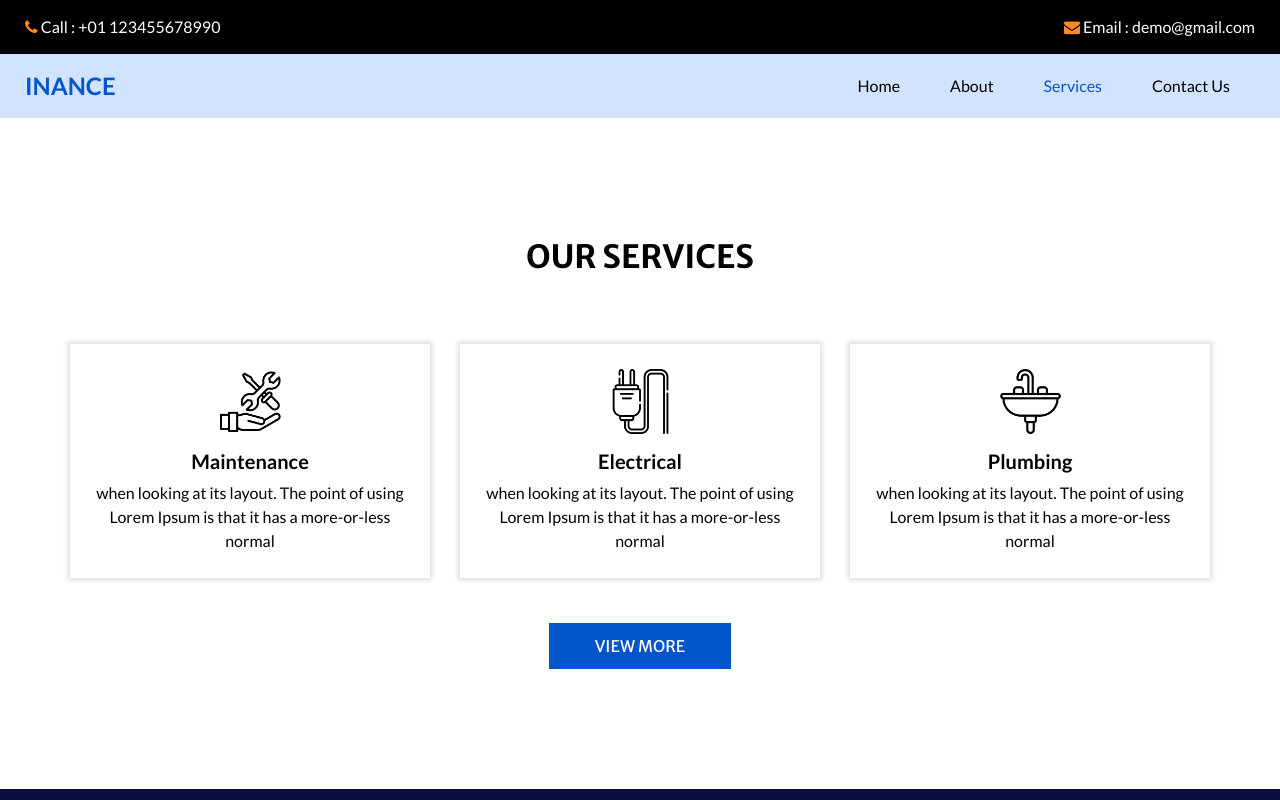
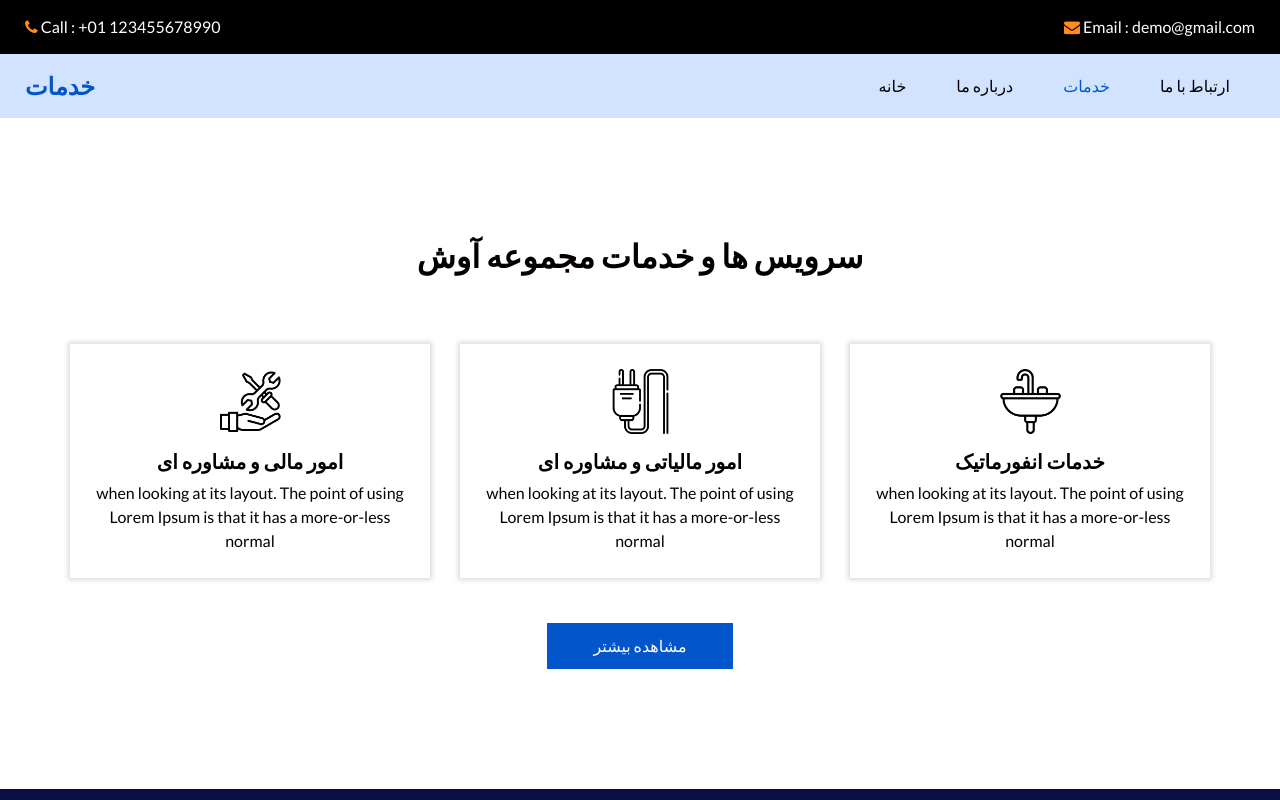
Before and after one commit to milad-taghizadeh/Avash, a plain HTML site: page service.html in a window 1280 px wide. Shown: the top 800 px of the page. Drawn offline with nearby package versions, Linux system fonts and the light colour scheme; some packages are replaced by stand-ins of ours.

Commit message:
feat : add service page

```diff
--- a/service.html
+++ b/service.html
@@ -12,10 +12,11 @@
   <meta name="description" content="" />
   <meta name="author" content="" />
 
-  <title>Inance</title>
+  <title>سرویس ها و خدمات</title>
 
   <!-- slider stylesheet -->
-  <link rel="stylesheet" type="text/css" href="https://cdnjs.cloudflare.com/ajax/libs/OwlCarousel2/2.3.4/assets/owl.carousel.min.css" />
+  <link rel="stylesheet" type="text/css"
+    href="https://cdnjs.cloudflare.com/ajax/libs/OwlCarousel2/2.3.4/assets/owl.carousel.min.css" />
   <!-- bootstrap core css -->
   <link rel="stylesheet" type="text/css" href="css/bootstrap.css" />
   <!-- font awesome style -->
@@ -55,27 +56,28 @@
           <nav class="navbar navbar-expand-lg custom_nav-container ">
             <a class="navbar-brand" href="index.html">
               <span>
-                Inance
+                خدمات
               </span>
             </a>
 
-            <button class="navbar-toggler" type="button" data-toggle="collapse" data-target="#navbarSupportedContent" aria-controls="navbarSupportedContent" aria-expanded="false" aria-label="Toggle navigation">
+            <button class="navbar-toggler" type="button" data-toggle="collapse" data-target="#navbarSupportedContent"
+              aria-controls="navbarSupportedContent" aria-expanded="false" aria-label="Toggle navigation">
               <span class=""> </span>
             </button>
 
             <div class="collapse navbar-collapse" id="navbarSupportedContent">
               <ul class="navbar-nav ">
                 <li class="nav-item ">
-                  <a class="nav-link" href="index.html">Home <span class="sr-only">(current)</span></a>
+                  <a class="nav-link" href="index.html">خانه <span class="sr-only">(current)</span></a>
                 </li>
                 <li class="nav-item">
-                  <a class="nav-link" href="about.html"> About</a>
+                  <a class="nav-link" href="about.html"> درباره ما</a>
                 </li>
                 <li class="nav-item active">
-                  <a class="nav-link" href="service.html">Services</a>
+                  <a class="nav-link" href="service.html">خدمات</a>
                 </li>
                 <li class="nav-item">
-                  <a class="nav-link" href="contact.html">Contact Us</a>
+                  <a class="nav-link" href="contact.html">ارتباط با ما</a>
                 </li>
               </ul>
             </div>
@@ -91,7 +93,7 @@
   <section class="service_section layout_padding">
     <div class="container ">
       <div class="heading_container heading_center">
-        <h2> Our Services </h2>
+        <h2> سرویس ها و خدمات مجموعه آوش </h2>
       </div>
       <div class="row">
         <div class="col-sm-6 col-md-4 mx-auto">
@@ -101,7 +103,7 @@
             </div>
             <div class="detail-box">
               <h5>
-                Maintenance
+                امور مالی و مشاوره ای
               </h5>
               <p>
                 when looking at its layout. The point of using Lorem Ipsum is
@@ -117,7 +119,7 @@
             </div>
             <div class="detail-box">
               <h5>
-                Electrical
+                امور مالیاتی و مشاوره ای
               </h5>
               <p>
                 when looking at its layout. The point of using Lorem Ipsum is
@@ -133,7 +135,7 @@
             </div>
             <div class="detail-box">
               <h5>
-                Plumbing
+                خدمات انفورماتیک
               </h5>
               <p>
                 when looking at its layout. The point of using Lorem Ipsum is
@@ -145,7 +147,7 @@
       </div>
       <div class="btn-box">
         <a href="">
-          View More
+          مشاهده بیشتر
         </a>
       </div>
     </div>
@@ -246,7 +248,8 @@
   </script>
   <script src="js/custom.js"></script>
   <!-- Google Map -->
-  <script src="https://maps.googleapis.com/maps/api/js?key=AIzaSyCh39n5U-4IoWpsVGUHWdqB6puEkhRLdmI&callback=myMap"></script>
+  <script
+    src="https://maps.googleapis.com/maps/api/js?key=AIzaSyCh39n5U-4IoWpsVGUHWdqB6puEkhRLdmI&callback=myMap"></script>
   <!-- End Google Map -->
 
 
```
